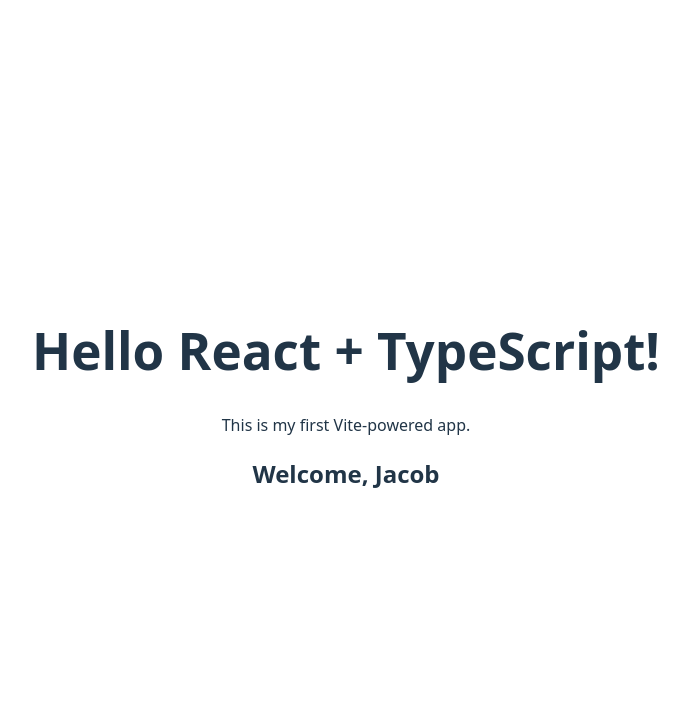
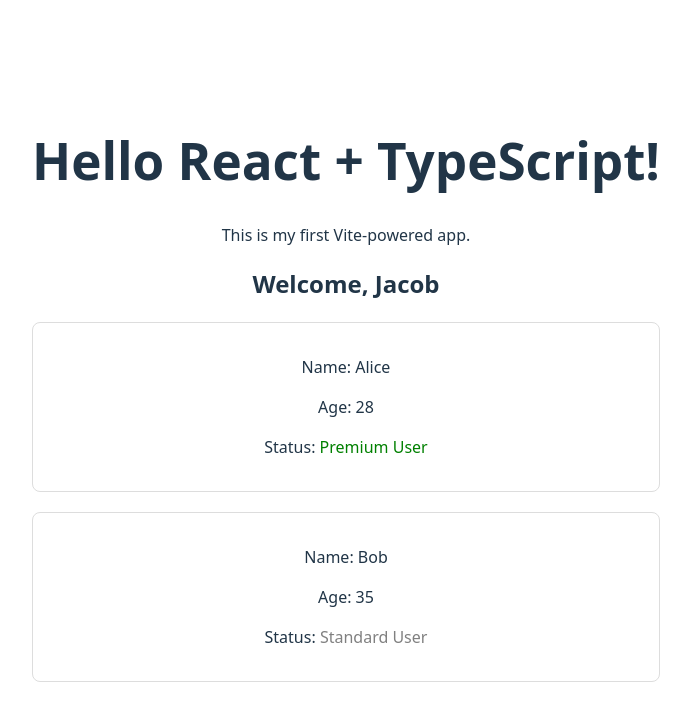
Before and after one commit to arinjay-gangwar/react-basics, a React (Vite) app: page / in a window 1280 px wide. Shown: the top 720 px of the page, without its empty margins (294-985 px from the left). Built offline with nearby package versions, Linux system fonts and the light colour scheme.

Commit message:
add UserCard component and render on App component

```diff
--- a/src/App.tsx
+++ b/src/App.tsx
@@ -1,4 +1,5 @@
 import Welcome from "./components/Welcome";
+import UserCard from "./components/UserCard/UserCard";
 import "./App.css";
 
 const App = () => {
@@ -12,6 +13,16 @@ const App = () => {
       <Welcome name="Jacob" />
       {/* Renders Default value of Prop */}
       {/* <Welcome /> */}
+      {/* UserCard */}
+      <UserCard
+        name="Alice"
+        age={28}
+        isPremium={true}
+      />
+      <UserCard
+        name="Bob"
+        age={35}
+      />
     </>
   );
 };
```
